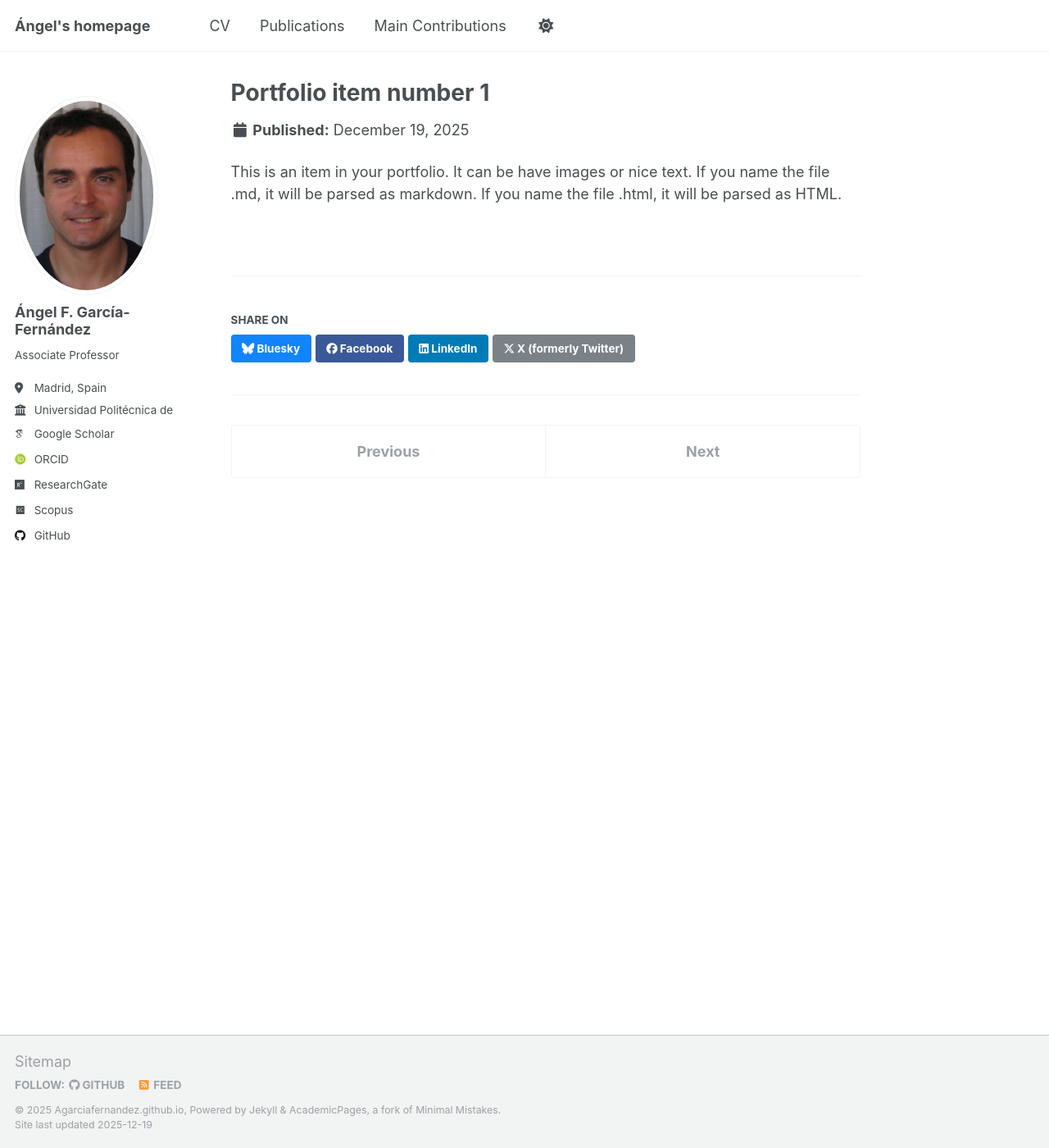
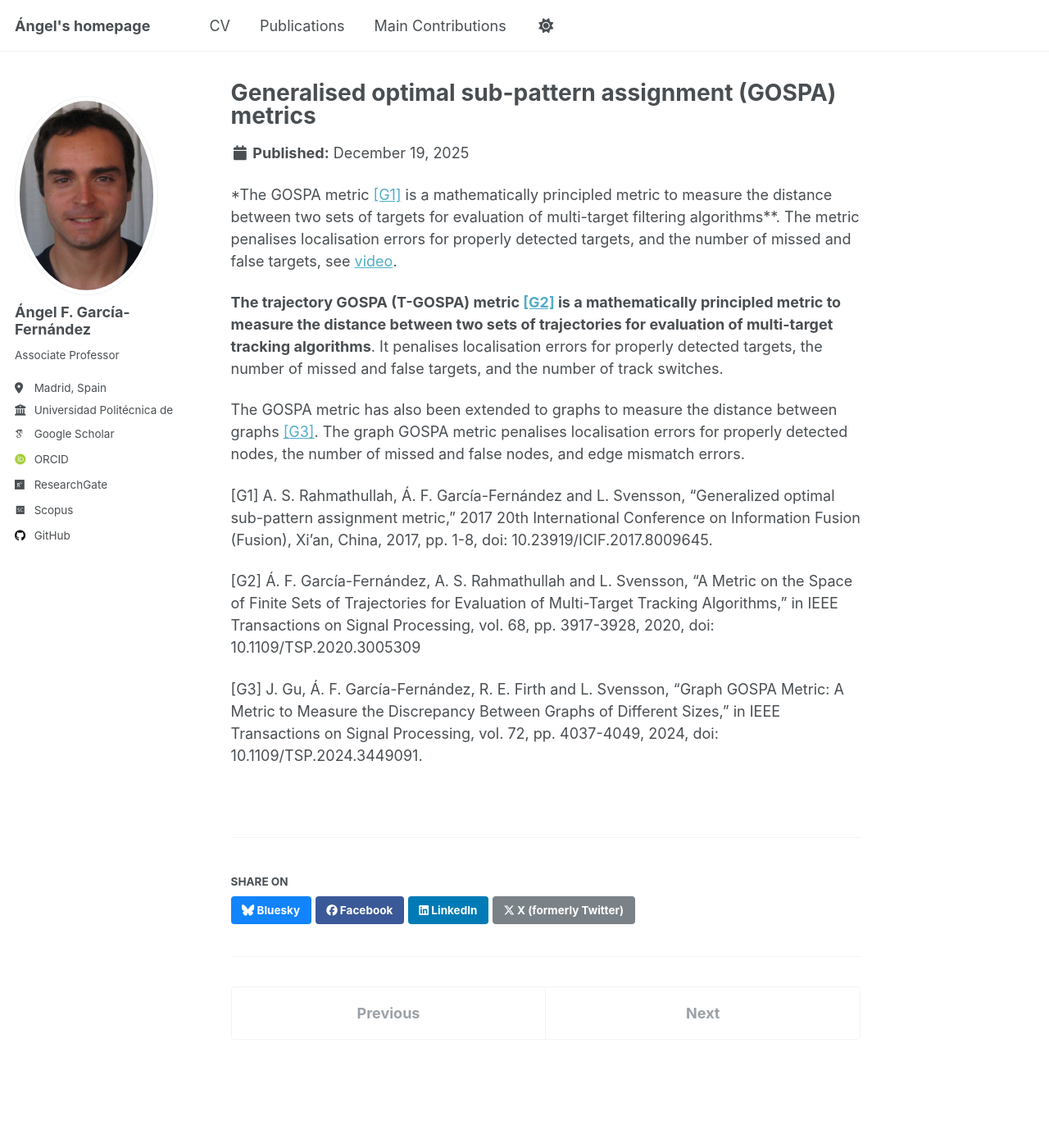
Before and after one commit to Agarciafernandez/Agarciafernandez.github.io, a Jekyll site: the page built from _portfolio/portfolio-1.md, in a window 1280 px wide and 1400 px high. Shown: the whole window at 82% size. Built offline with Jekyll 4.4.1, drawn with Linux system fonts in a browser that asks for light colours; some web fonts are replaced.

Commit message:
Update portfolio-1.md

```diff
--- a/_portfolio/portfolio-1.md
+++ b/_portfolio/portfolio-1.md
@@ -1,7 +1,17 @@
 ---
-title: "Portfolio item number 1"
-excerpt: "Short description of portfolio item number 1<br/><img src='/images/500x300.png'>"
+title: "Generalised optimal sub-pattern assignment (GOSPA) metrics"
 collection: portfolio
 ---
 
-This is an item in your portfolio. It can be have images or nice text. If you name the file .md, it will be parsed as markdown. If you name the file .html, it will be parsed as HTML.
+*The GOSPA metric [[G1]](https://ieeexplore.ieee.org/document/8009645) is a mathematically principled metric to measure the distance between two sets of targets for evaluation of multi-target filtering algorithms**. The metric penalises localisation errors for properly detected targets, and the number of missed and false targets, see [video](https://www.youtube.com/watch?v=M79GTTytvCM).
+
+**The trajectory GOSPA (T-GOSPA) metric [[G2]](https://ieeexplore.ieee.org/abstract/document/9127194) is a mathematically principled metric to measure the distance between two sets of trajectories for evaluation of multi-target tracking algorithms**. It penalises localisation errors for properly detected targets, the number of missed and false targets, and the number of track switches.
+
+The GOSPA metric has also been extended to graphs to measure the distance between graphs [[G3]](https://ieeexplore.ieee.org/abstract/document/10644126). The graph GOSPA metric penalises localisation errors for properly detected nodes, the number of missed and false nodes, and edge mismatch errors.
+
+
+[G1] A. S. Rahmathullah, Á. F. García-Fernández and L. Svensson, "Generalized optimal sub-pattern assignment metric," 2017 20th International Conference on Information Fusion (Fusion), Xi'an, China, 2017, pp. 1-8, doi: 10.23919/ICIF.2017.8009645.
+
+[G2] Á. F. García-Fernández, A. S. Rahmathullah and L. Svensson, "A Metric on the Space of Finite Sets of Trajectories for Evaluation of Multi-Target Tracking Algorithms," in IEEE Transactions on Signal Processing, vol. 68, pp. 3917-3928, 2020, doi: 10.1109/TSP.2020.3005309
+
+[G3] J. Gu, Á. F. García-Fernández, R. E. Firth and L. Svensson, "Graph GOSPA Metric: A Metric to Measure the Discrepancy Between Graphs of Different Sizes," in IEEE Transactions on Signal Processing, vol. 72, pp. 4037-4049, 2024, doi: 10.1109/TSP.2024.3449091.
```
